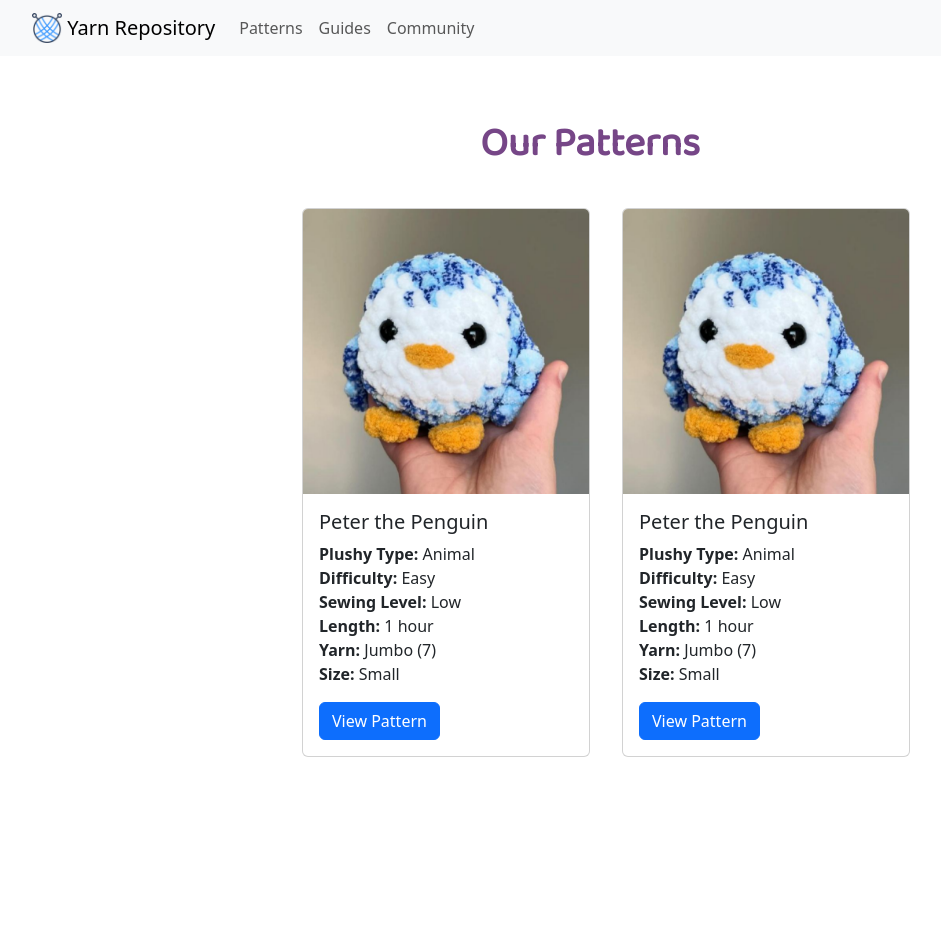
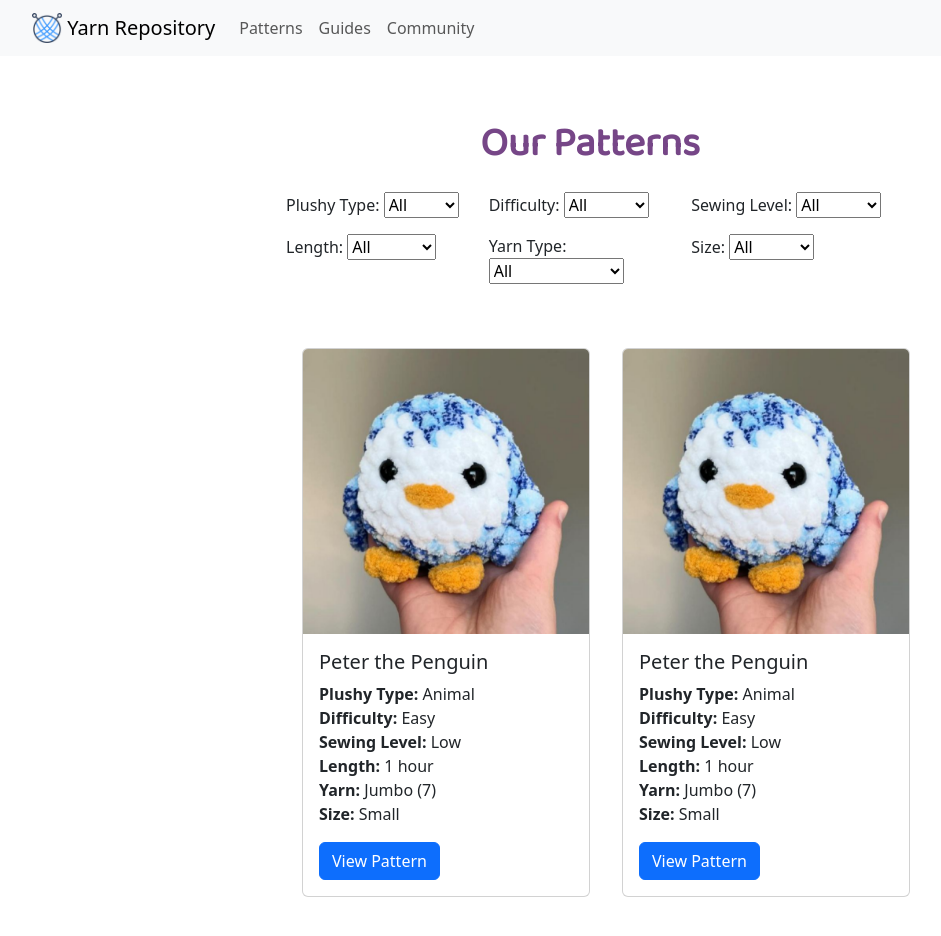
Before and after one commit to BrentMRPalmer/SEG3125Project2-v2, a React (Vite) app in the folder yarn/: page /patterns in a window 1280 px wide. Shown: the top 936 px of the page, without its empty margins (50-991 px from the left). Before the commit the page ends 853 px from the top, so only its background shows below. Built offline with nearby package versions, Linux system fonts and the light colour scheme.

Commit message:
Faceted Search

```diff
--- a/yarn/src/pages/Patterns.jsx
+++ b/yarn/src/pages/Patterns.jsx
@@ -1,15 +1,106 @@
-import React from 'react'
 import PatternCard from '../components/PatternCard';
 import '../styles.css';
+import React, { useState } from 'react';
 
 const Patterns = ({ patternData }) => {
+    const [selectedDifficulty, setSelectedDifficulty] = useState('All');
+    const [selectedType, setSelectedType] = useState('All');
+    const [selectedSewing, setSelectedSewing] = useState('All');
+    const [selectedLength, setSelectedLength] = useState('All');
+    const [selectedYarn, setSelectedYarn] = useState('All');
+    const [selectedSize, setSelectedSize] = useState('All');
+
+    const filteredPatterns = patternData.filter((pattern) => {
+        const difficultyFilter = selectedDifficulty === 'All' | pattern.difficulty === selectedDifficulty;
+        const typeFilter = selectedType === 'All' | pattern.type === selectedType;
+        const sewingFilter = selectedSewing === 'All' || pattern.sewing === selectedSewing;
+        const lengthFilter = selectedLength === 'All' || pattern.length === selectedLength;
+        const yarnFilter = selectedYarn === 'All' || pattern.yarn === selectedYarn;
+        const sizeFilter = selectedSize === 'All' || pattern.size === selectedSize;
+        return difficultyFilter && typeFilter && sewingFilter && lengthFilter && yarnFilter && sizeFilter;
+    });
+
     return (
         <div className="wrapper">
             <div>
                 <h1 class="centered-text"><b>Our Patterns</b></h1>
             </div>
+            <div className="filter-container padding">
+                <div>
+                    <label for="type">Plushy Type: </label>
+                    {' '}
+                    <select className="margin-b" name="type" id="type" value={selectedType} onChange={(e) => setSelectedType(e.target.value)}>
+                        <option value="All">All</option>
+                        <option value="Animal">Animal</option>
+                        <option value="Plant">Plant</option>
+                        <option value="Object">Object</option>
+                    </select>
+                </div>
+
+                <div>
+                    <label for="difficulty">Difficulty: </label>
+                    {' '}
+                    <select className="margin-b" name="difficulty" id="difficulty" value={selectedDifficulty} onChange={(e) => setSelectedDifficulty(e.target.value)}>
+                        <option value="All">All</option>
+                        <option value="Easy">Easy</option>
+                        <option value="Medium">Medium</option>
+                        <option value="Hard">Hard</option>
+                    </select>
+                </div>
+
+                <div>
+                    <label for="sewing">Sewing Level: </label>
+                    {' '}
+                    <select className="margin-b" name="sewing" id="sewing" value={selectedSewing} onChange={(e) => setSelectedSewing(e.target.value)}>
+                        <option value="All">All</option>
+                        <option value="None">None</option>
+                        <option value="Low">Low</option>
+                        <option value="Medium">Medium</option>
+                        <option value="High">High</option>
+                    </select>
+                </div>
+
+                <div>
+                    <label for="length">Length: </label>
+                    {' '}
+                    <select className="margin-b" name="length" id="length" value={selectedLength} onChange={(e) => setSelectedLength(e.target.value)}>
+                        <option value="All">All</option>
+                        <option value="1 hour">1 hour</option>
+                        <option value="2 hours">2 hours</option>
+                        <option value="3 hours">3 hours</option>
+                        <option value="4 hours">4 hours</option>
+                        <option value="5+ hours">5+ hours</option>
+                    </select>
+                </div>
+
+                <div>
+                    <label for="yarn">Yarn Type: </label>
+                    {' '}
+                    <select className="margin-b" name="yarn" id="yarn" value={selectedYarn} onChange={(e) => setSelectedYarn(e.target.value)}>
+                        <option value="All">All</option>
+                        <option value="Superfine (1)">Superfine (1)</option>
+                        <option value="Fine (2)">Fine (2)</option>
+                        <option value="Light (3)">Light (3)</option>
+                        <option value="Medium (4)">Medium (4)</option>
+                        <option value="Bulky (5)">Bulky (5)</option>
+                        <option value="Super Bulky (6)">Super Bulky (6)</option>
+                        <option value="Jumbo (7)">Jumbo (7)</option>
+                    </select>
+                </div>
+
+                <div>
+                    <label for="size">Size: </label>
+                    {' '}
+                    <select className="margin-b" name="size" id="size3" value={selectedSize} onChange={(e) => setSelectedSize(e.target.value)}>
+                        <option value="All">All</option>
+                        <option value="Small">Small</option>
+                        <option value="Medium">Medium</option>
+                        <option value="Large">Large</option>
+                    </select>
+                </div>
+            </div>
             <div className="patterns-container">
-            {patternData.map((pattern, index) => (
+                {filteredPatterns.map((pattern, index) => (
                     <PatternCard
                         key={index}
                         id={pattern.id}
--- a/yarn/src/styles.css
+++ b/yarn/src/styles.css
@@ -17,6 +17,27 @@
     display: grid;
     grid-template-columns: 1fr 1fr;
     row-gap: 2em;
+}
+
+.margin-b {
+    margin-bottom: 1em;
+}
+
+.sr-only {
+    position: absolute;
+    width: 1px;
+    height: 1px;
+    padding: 0;
+    margin: -1px;
+    overflow: hidden;
+    clip: rect(0, 0, 0, 0);
+    border: 0;
+  }
+
+
+.filter-container {
+    display: grid;
+    grid-template-columns: 1fr 1fr 1fr;
 }
 
 .custom-body-font {
```
Lines whose indentation alone changed are shown as unchanged.
